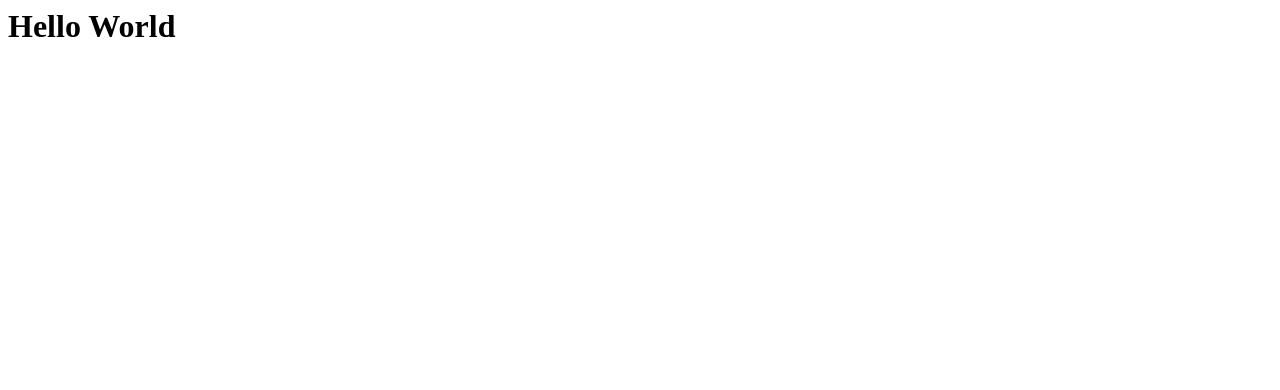
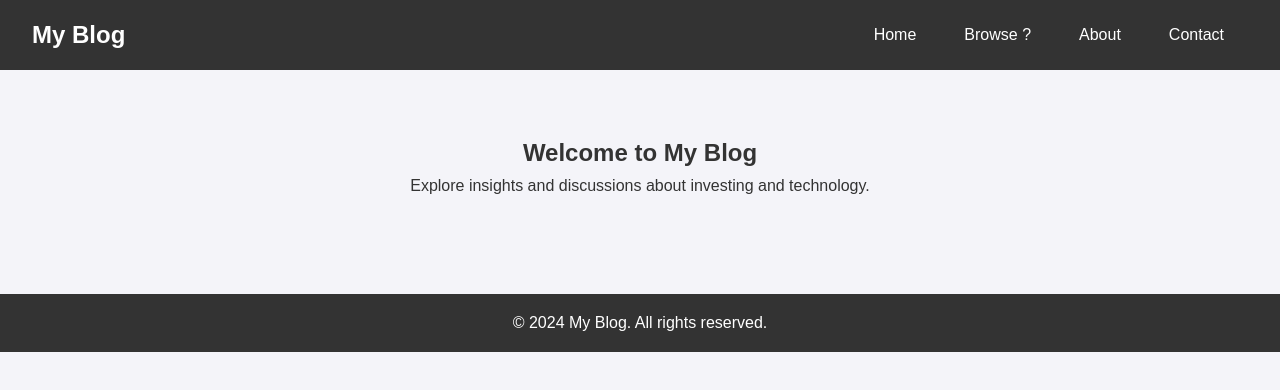
Before and after one commit to StaticxViper/sxv-projects, a plain HTML site: page docs/index.html in a window 1280 px wide. Drawn offline with Linux system fonts and the light colour scheme.

Commit message:
Added starter code for Github Pages

```diff
--- a/docs/index.html
+++ b/docs/index.html
@@ -1,6 +1,41 @@
-<html>
-    <link rel="stylesheet" href="./style.css">
+<!DOCTYPE html>
+<html lang="en">
+<head>
+    <meta charset="UTF-8">
+    <meta name="viewport" content="width=device-width, initial-scale=1.0">
+    <title>Home Page</title>
+    <link rel="stylesheet" href="style.css">
+</head>
+<body>
+    <header>
+        <div class="logo">
+            <h1>My Blog</h1>
+        </div>
+        <nav>
+            <ul class="nav-links">
+                <li><a href="#">Home</a></li>
+                <li class="dropdown">
+                    <a href="#">Browse ?</a>
+                    <ul class="dropdown-menu">
+                        <li><a href="blog_investing.html">Investing</a></li>
+                        <li><a href="blog_technology.html">Technology</a></li>
+                    </ul>
+                </li>
+                <li><a href="#">About</a></li>
+                <li><a href="#">Contact</a></li>
+            </ul>
+        </nav>
+    </header>
 
-    <h1>Hello World</h1>
+    <main>
+        <section class="welcome">
+            <h2>Welcome to My Blog</h2>
+            <p>Explore insights and discussions about investing and technology.</p>
+        </section>
+    </main>
 
+    <footer>
+        <p>&copy; 2024 My Blog. All rights reserved.</p>
+    </footer>
+</body>
 </html>
--- a/docs/style.css
+++ b/docs/style.css
@@ -0,0 +1,104 @@
+/* General Reset */
+* {
+    margin: 0;
+    padding: 0;
+    box-sizing: border-box;
+}
+
+body {
+    font-family: Arial, sans-serif;
+    line-height: 1.6;
+    background-color: #f4f4f9;
+    color: #333;
+}
+
+/* Header */
+header {
+    display: flex;
+    justify-content: space-between;
+    align-items: center;
+    padding: 1rem 2rem;
+    background-color: #333;
+    color: #fff;
+}
+
+header .logo h1 {
+    font-size: 1.5rem;
+}
+
+header nav {
+    flex: 1;
+    text-align: right;
+}
+
+header .nav-links {
+    list-style: none;
+    display: inline-flex;
+}
+
+header .nav-links li {
+    position: relative;
+    margin: 0 1rem;
+}
+
+header .nav-links a {
+    text-decoration: none;
+    color: #fff;
+    padding: 0.5rem;
+}
+
+header .nav-links a:hover {
+    color: #00bcd4;
+}
+
+/* Dropdown */
+.dropdown:hover .dropdown-menu {
+    display: block;
+}
+
+.dropdown-menu {
+    display: none;
+    position: absolute;
+    top: 2rem;
+    left: 0;
+    background-color: #444;
+    list-style: none;
+    padding: 0.5rem 0;
+    border-radius: 5px;
+    z-index: 1000;
+}
+
+.dropdown-menu li {
+    padding: 0;
+}
+
+.dropdown-menu a {
+    display: block;
+    padding: 0.5rem 1rem;
+    color: #fff;
+    text-decoration: none;
+}
+
+.dropdown-menu a:hover {
+    background-color: #00bcd4;
+    color: #333;
+}
+
+/* Main Content */
+main {
+    padding: 2rem;
+    text-align: center;
+}
+
+main .welcome {
+    margin: 2rem 0;
+}
+
+/* Footer */
+footer {
+    text-align: center;
+    padding: 1rem;
+    background-color: #333;
+    color: #fff;
+    margin-top: 2rem;
+}
```
Also changed, not shown: docs/blog_investing.html (added, +17 -0 lines), docs/blog_technology.html (added, +17 -0 lines).
